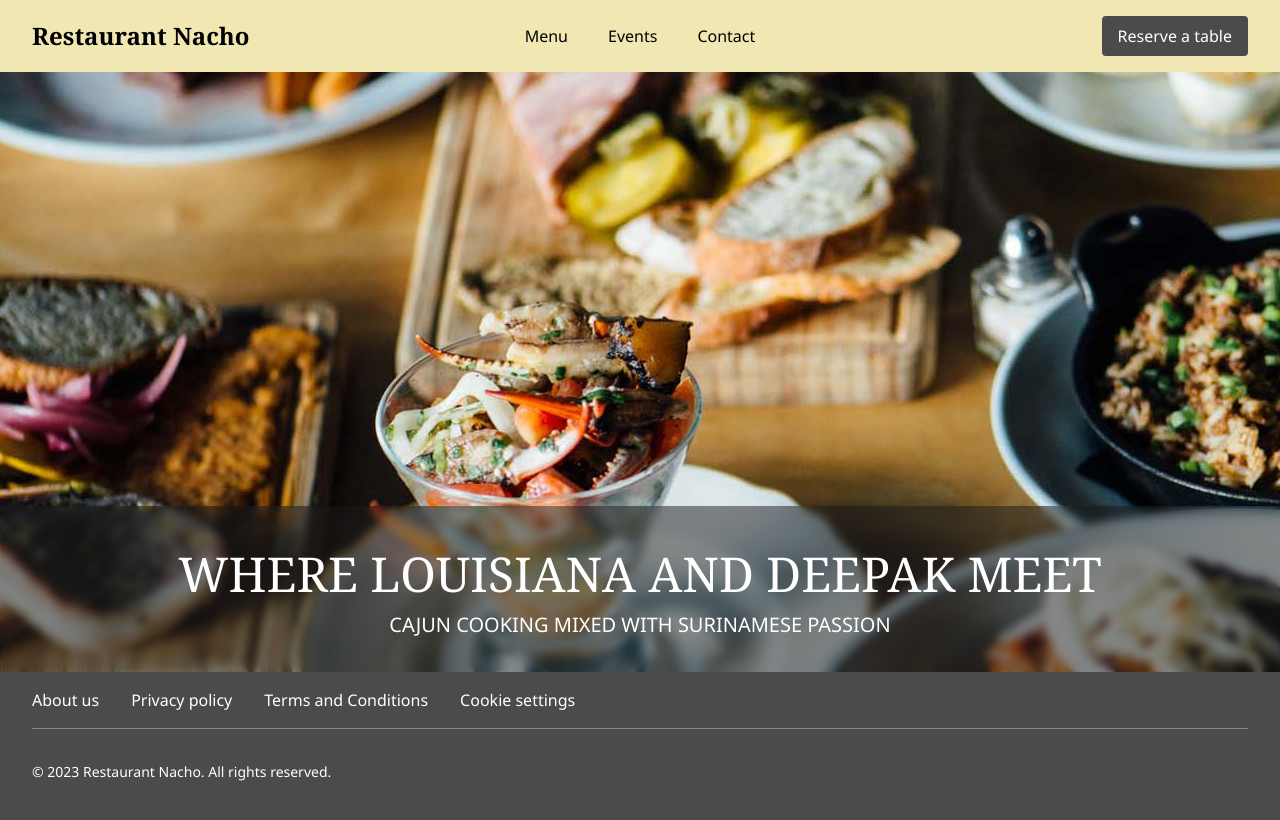
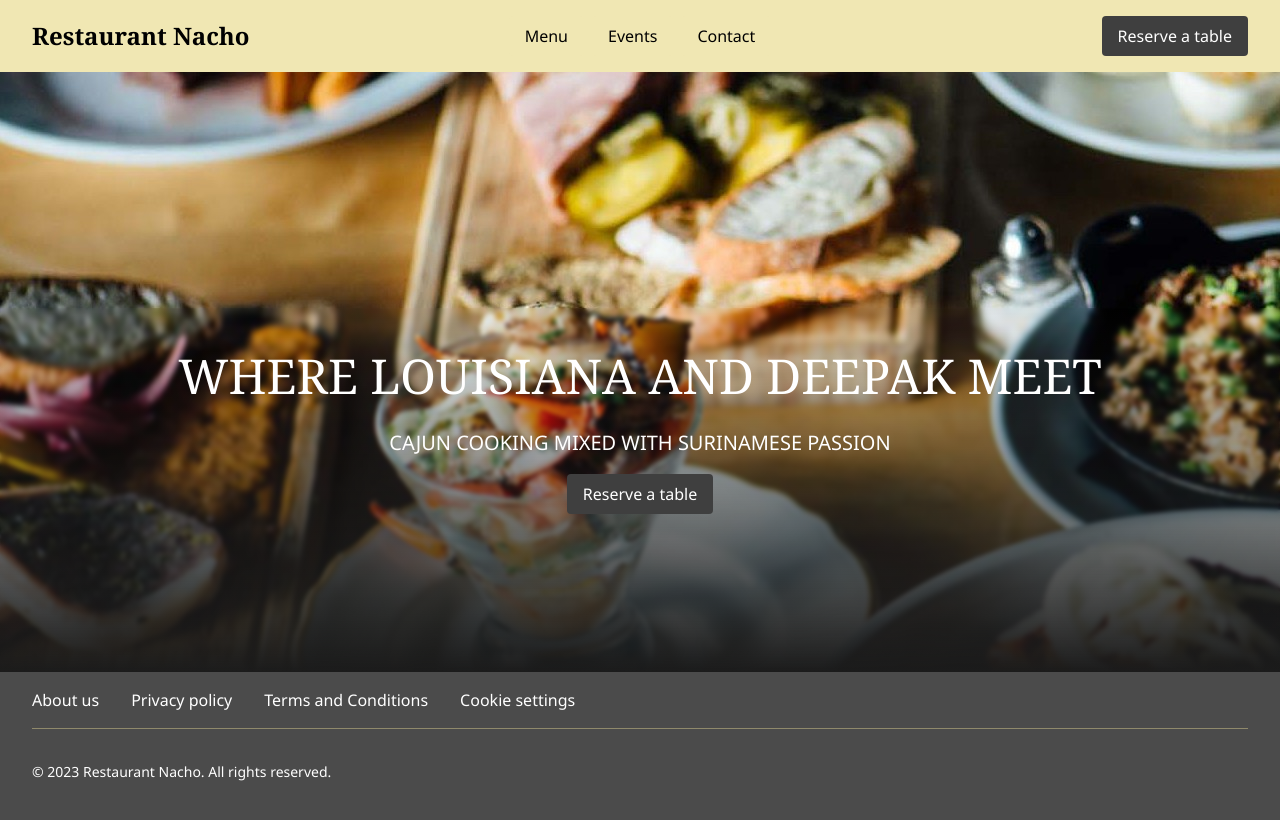
Before and after one commit to devebe/restaurant-page, a website built with webpack: page src/index.html in a window 1280 px wide. Built offline with nearby package versions, Linux system fonts and the light colour scheme.

Commit message:
Changes to hero banner

```diff
--- a/src/style.css
+++ b/src/style.css
@@ -83,7 +83,7 @@ button {
     justify-self: end;
     border: none;
     border-radius: 0.25rem;
-    background-color: #4b4b4b;
+    background-color: #3f3f3f;
     color:#ffffff;
 }
 
@@ -114,16 +114,20 @@ button.tabListButton.active {
     display: flex;
     flex-direction: column;
     justify-content: end;
+    gap: 1rem;
     background-image: url(./restaurant-picture.jpeg);
-    gap: 1rem;
 }
 
 #bannerTitle {
-    backdrop-filter: blur(4px);
+    display: flex;
+    flex-direction: column;
+    backdrop-filter: blur(2px);
+    height: 50%;
     color: #ffffff;
-    background-color: #1b1b1b80;
+    background-image: linear-gradient(#1b1b1b00,#1b1b1b);
     padding: 2rem;
-    text-align: center;
+    align-items: center;
+    gap: 1rem;
 }
 
 h1 {
--- a/src/view/components/hero-banner.js
+++ b/src/view/components/hero-banner.js
@@ -17,4 +17,9 @@ export const renderHeroBanner = () => {
     heroSubTitle.parent = document.getElementById(bannerTitle.id);
     heroSubTitle.build();
     heroSubTitle.addText('Cajun cooking mixed with Surinamese passion');
+
+    const reserveButton = new Component('reserveBtn','button');
+    reserveButton.parent = document.getElementById(bannerTitle.id);
+    reserveButton.build();
+    reserveButton.addText('Reserve a table');
 }
```
